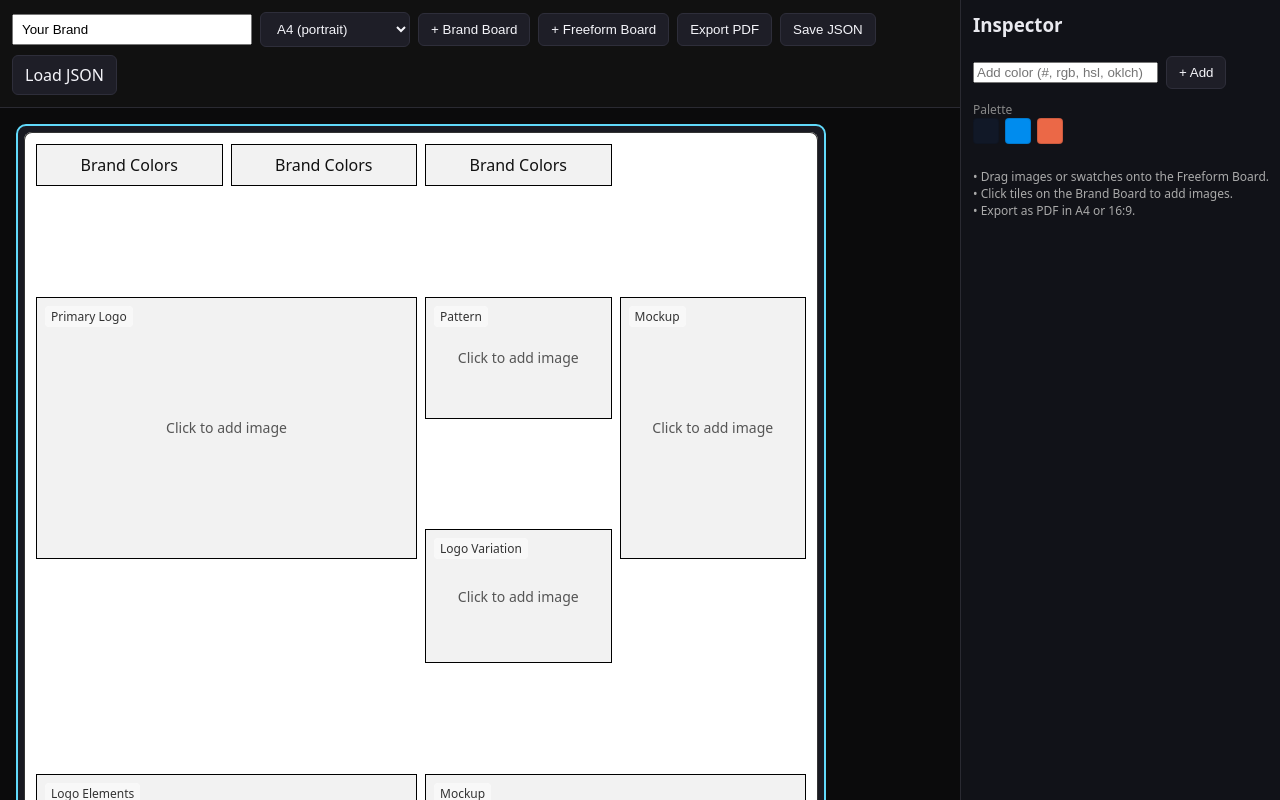
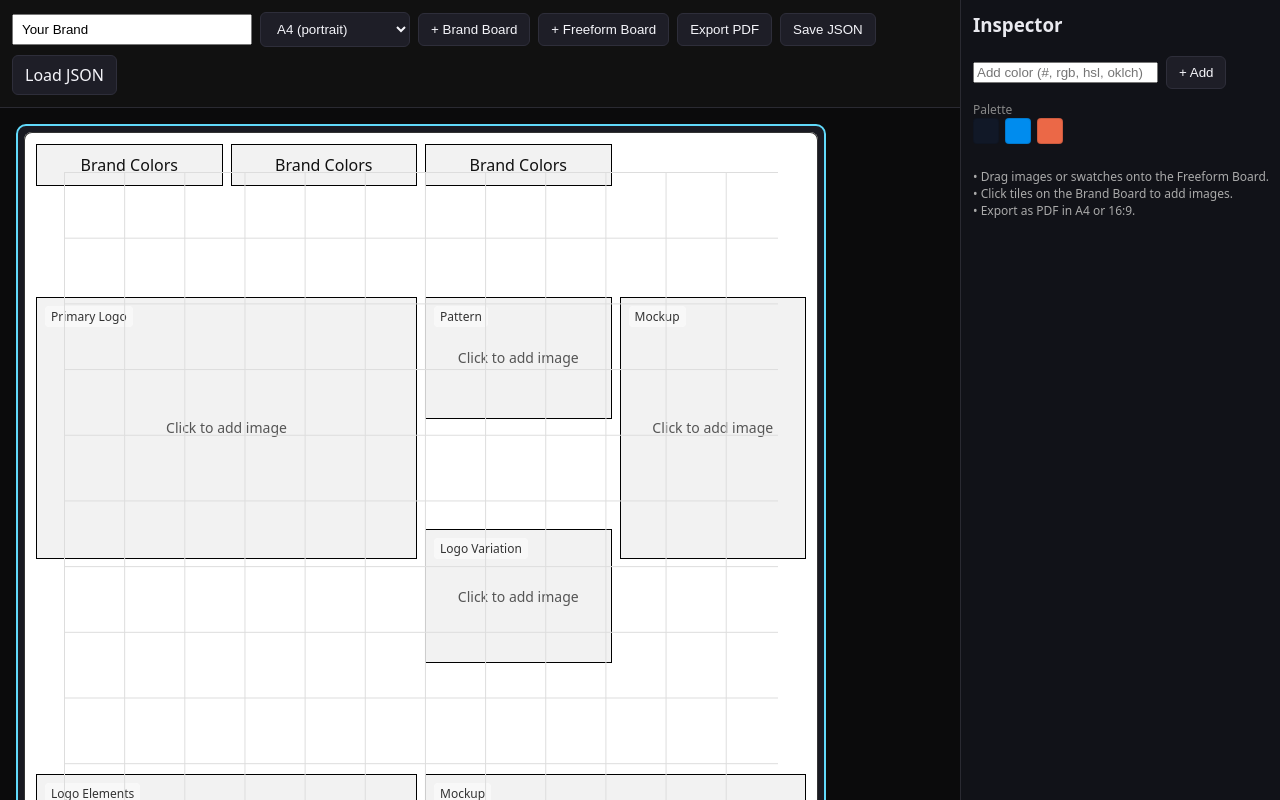
Before and after one commit to kngzero/Method-Mark, a React (Vite) app: page / in a window 1280 px wide. Shown: the top 800 px of the page. Built offline with nearby package versions, Linux system fonts and the light colour scheme.

Commit message:
feat: provide grid overlay component

```diff
--- a/src/App.jsx
+++ b/src/App.jsx
@@ -4,6 +4,7 @@ import FreeformBoard from './components/FreeformBoard.jsx'
 import html2canvas from 'html2canvas'
 import jsPDF from 'jspdf'
 import { parseColor } from './utils/color.js'
+import { computeGrid } from './utils/grid.js'
 
 const DEFAULT_A4 = { w: 794, h: 1123 };     // px approximation
 const DEFAULT_169 = { w: 1600, h: 900 };    // px
@@ -19,6 +20,7 @@ export default function App() {
   const slideRefs = React.useRef({});
 
   const dim = format === 'A4' ? DEFAULT_A4 : DEFAULT_169;
+  const grid = computeGrid(format, dim.w, dim.h);
 
   const addSlide = (type='freeform') => {
     const id = 's'+(slides.length+1);
@@ -113,8 +115,8 @@ export default function App() {
                 <div style={{ position:'absolute', left:16, top:12, color:'#333', fontWeight:600, fontSize:14 }}>{brandName} • {s.type === 'brand' ? 'Brand Board' : 'Freeform Board'}</div>
 
                 {/* Page content */}
-                {s.type === 'brand' && <BrandBoard data={s.data} onUpdate={(d)=>setSlideData(s.id, d)} />}
-                {s.type === 'freeform' && <FreeformBoard data={s.data} onUpdate={(d)=>setSlideData(s.id, d)} />}
+                {s.type === 'brand' && <BrandBoard data={s.data} grid={grid} onUpdate={(d)=>setSlideData(s.id, d)} />}
+                {s.type === 'freeform' && <FreeformBoard data={s.data} grid={grid} onUpdate={(d)=>setSlideData(s.id, d)} />}
 
                 {/* Footer palette preview */}
                 <div style={{ position:'absolute', left:16, bottom:12, display:'flex', gap:8 }}>
--- a/src/components/BrandBoard.jsx
+++ b/src/components/BrandBoard.jsx
@@ -1,10 +1,11 @@
 import React from 'react'
+import GridOverlay from './GridOverlay.jsx'
 
 /**
  * A fixed grid brand board (like the screenshot).
  * Users can click a tile to upload an image, or insert a palette (colors).
  */
-export default function BrandBoard({ onUpdate, data }) {
+export default function BrandBoard({ onUpdate, data, grid }) {
   const inputRef = React.useRef(null);
   const [activeSlot, setActiveSlot] = React.useState(null);
 
@@ -37,7 +38,7 @@ export default function BrandBoard({ onUpdate, data }) {
 
   // 4-column grid with specific tile spans
   return (
-    <div style={{ display:'grid', gridTemplateColumns:'1fr 1fr 1fr 1fr', gap:'8px', padding:'12px', height:'100%', boxSizing:'border-box' }}>
+    <div style={{ display:'grid', gridTemplateColumns:'1fr 1fr 1fr 1fr', gap:'8px', padding:'12px', height:'100%', boxSizing:'border-box', position:'relative' }}>
       {/* Top: 3 small bars for Brand Colors (we'll map palette on export) */}
       <div className="tile" style={{gridColumn:'1 / 2', height:40, display:'flex', alignItems:'center', justifyContent:'center'}}>Brand Colors</div>
       <div className="tile" style={{gridColumn:'2 / 3', height:40, display:'flex', alignItems:'center', justifyContent:'center'}}>Brand Colors</div>
@@ -55,6 +56,7 @@ export default function BrandBoard({ onUpdate, data }) {
       <Tile k="brandMark" title="Brand Mark" style={{ gridColumn:'2 / 3', gridRow:'5 / 6', height: 92 }} />
 
       <input type="file" ref={inputRef} style={{ display:'none' }} accept="image/*" onChange={onFile} />
+      {grid && <GridOverlay grid={grid} />}
     </div>
   );
 }
--- a/src/components/FreeformBoard.jsx
+++ b/src/components/FreeformBoard.jsx
@@ -1,17 +1,34 @@
 import React from 'react'
 import { sanitizeColor } from '../utils/color.js'
+import GridOverlay from './GridOverlay.jsx'
+
+const snapPos = (v, step, margin) => Math.round((v - margin) / step) * step + margin;
+const snapSize = (v, step, gutter) => {
+  const span = Math.max(1, Math.round((v + gutter) / step));
+  return span * step - gutter;
+};
 
 let idCounter = 1;
 const newId = () => 'item_' + idCounter++;
 
-export default function FreeformBoard({ data, onUpdate }) {
+export default function FreeformBoard({ data, onUpdate, grid }) {
   const boardRef = React.useRef(null);
 
   const addImage = (file) => {
     const reader = new FileReader();
     reader.onload = () => {
       const url = reader.result;
-      const item = { id: newId(), type: 'image', url, x: 40, y: 40, w: 240, h: 180 };
+      const stepX = grid.stepX;
+      const stepY = grid.stepY;
+      const item = {
+        id: newId(),
+        type: 'image',
+        url,
+        x: snapPos(40, stepX, grid.margin),
+        y: snapPos(40, stepY, grid.margin),
+        w: snapSize(240, stepX, grid.gutter),
+        h: snapSize(180, stepY, grid.gutter)
+      };
       onUpdate({ ...data, items: [...(data.items || []), item] });
     };
     reader.readAsDataURL(file);
@@ -20,7 +37,17 @@ export default function FreeformBoard({ data, onUpdate }) {
   const addSwatch = (value) => {
     const s = sanitizeColor(value);
     if (s.ok) {
-      const item = { id: newId(), type: 'swatch', value: s.value, x: 60, y: 60, size: 80 };
+      const stepX = grid.stepX;
+      const stepY = grid.stepY;
+      const size = snapSize(80, Math.min(stepX, stepY), grid.gutter);
+      const item = {
+        id: newId(),
+        type: 'swatch',
+        value: s.value,
+        x: snapPos(60, stepX, grid.margin),
+        y: snapPos(60, stepY, grid.margin),
+        size
+      };
       onUpdate({ ...data, items: [...(data.items || []), item] });
     } else {
       alert('Invalid color: ' + value + '\n' + (s.message || ''));
@@ -54,9 +81,16 @@ export default function FreeformBoard({ data, onUpdate }) {
       onDragOver={onDragOver}
     >
       {(data.items || []).map(it => (
-        <DraggableItem key={it.id} item={it} onChange={patch => updateItem(it.id, patch)} onRemove={() => removeItem(it.id)} />
+        <DraggableItem
+          key={it.id}
+          item={it}
+          grid={grid}
+          onChange={patch => updateItem(it.id, patch)}
+          onRemove={() => removeItem(it.id)}
+        />
       ))}
 
+      <GridOverlay grid={grid} />
       <Toolbar onAddImage={(file)=>addImage(file)} onAddSwatch={(val)=>addSwatch(val)} />
     </div>
   );
@@ -82,7 +116,7 @@ function Toolbar({ onAddImage, onAddSwatch }) {
   );
 }
 
-function DraggableItem({ item, onChange, onRemove }) {
+function DraggableItem({ item, onChange, onRemove, grid }) {
   const ref = React.useRef(null);
   const dragging = React.useRef(false);
   const resizing = React.useRef(false);
@@ -104,7 +138,24 @@ function DraggableItem({ item, onChange, onRemove }) {
       onChange({ w: Math.max(40, start.current.w + dx), h: Math.max(40, start.current.h + dy) });
     }
   };
-  const onMouseUp = () => { dragging.current = false; resizing.current = false; };
+  const onMouseUp = () => {
+    if (dragging.current || resizing.current) {
+      const stepX = grid.stepX;
+      const stepY = grid.stepY;
+      const margin = grid.margin;
+      const gutter = grid.gutter;
+      const snapped = {
+        x: snapPos(item.x, stepX, margin),
+        y: snapPos(item.y, stepY, margin)
+      };
+      if (item.w) snapped.w = snapSize(item.w, stepX, gutter);
+      if (item.h) snapped.h = snapSize(item.h, stepY, gutter);
+      if (item.size) snapped.size = snapSize(item.size, Math.min(stepX, stepY), gutter);
+      onChange(snapped);
+    }
+    dragging.current = false;
+    resizing.current = false;
+  };
   const onResizeDown = (e) => {
     resizing.current = true;
     start.current = { x: e.clientX, y: e.clientY, w: item.w || 80, h: item.h || 80, left: 0, top: 0 };
--- /dev/null
+++ b/src/components/GridOverlay.jsx
@@ -0,0 +1,26 @@
+import React from 'react';
+
+export default function GridOverlay({ grid }) {
+  const { margin, stepX, stepY, width, height } = grid;
+  const style = {
+    position: 'absolute',
+    inset: 0,
+    pointerEvents: 'none',
+  };
+  const innerStyle = {
+    position: 'absolute',
+    left: margin,
+    top: margin,
+    width: width - margin * 2,
+    height: height - margin * 2,
+    backgroundSize: `${stepX}px ${stepY}px`,
+    backgroundImage:
+      `linear-gradient(to right, #ddd 1px, transparent 1px),` +
+      `linear-gradient(to bottom, #ddd 1px, transparent 1px)`,
+  };
+  return (
+    <div style={style}>
+      <div style={innerStyle}></div>
+    </div>
+  );
+}
--- /dev/null
+++ b/src/utils/grid.js
@@ -0,0 +1,15 @@
+export const GRID_PRESETS = {
+  A4: { cols: 12, rows: 16, margin: 40, gutter: 8 },
+  '16x9': { cols: 16, rows: 9, margin: 40, gutter: 8 }
+};
+
+export function computeGrid(format, width, height) {
+  const preset = GRID_PRESETS[format];
+  if (!preset) throw new Error('Unknown format: ' + format);
+  const { cols, rows, margin, gutter } = preset;
+  const moduleW = (width - margin * 2 - gutter * (cols - 1)) / cols;
+  const moduleH = (height - margin * 2 - gutter * (rows - 1)) / rows;
+  const stepX = moduleW + gutter;
+  const stepY = moduleH + gutter;
+  return { cols, rows, margin, gutter, moduleW, moduleH, stepX, stepY, width, height };
+}
```
